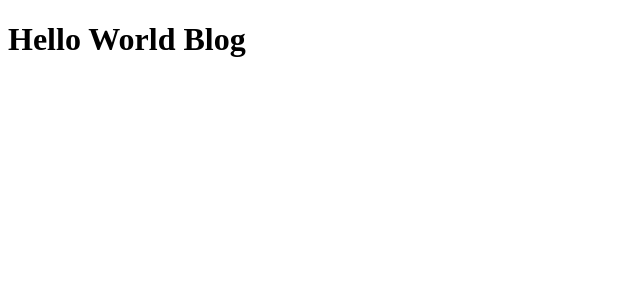
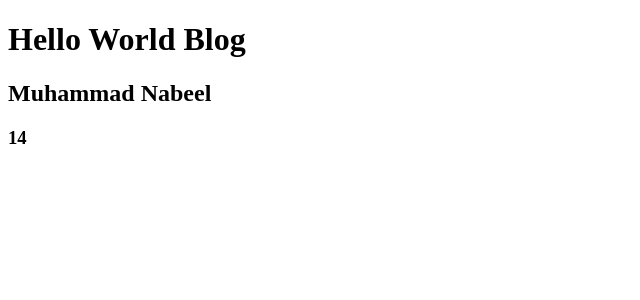
Before and after one commit to Nabeel-Chhipa/Angular-demo-app, an Angular app: page / in a window 1280 px wide. Shown: the top 300 px of the page, without its empty margins (0-640 px from the left). Built offline with nearby package versions, Linux system fonts and the light colour scheme.

Commit message:
basic interpolation

```diff
--- a/src/app/app.component.html
+++ b/src/app/app.component.html
@@ -1 +1,3 @@
-<h1>Hello World {{title}}</h1>
+<h1 class={{title}}>Hello World {{title}}</h1>
+<h2>{{name}}</h2>
+<h3>{{2*(2+5)}}</h3>
--- a/src/app/app.component.ts
+++ b/src/app/app.component.ts
@@ -7,4 +7,5 @@ import { Component } from '@angular/core';
 })
 export class AppComponent {
   title = 'Blog';
+  name = 'Muhammad Nabeel';
 }
```
